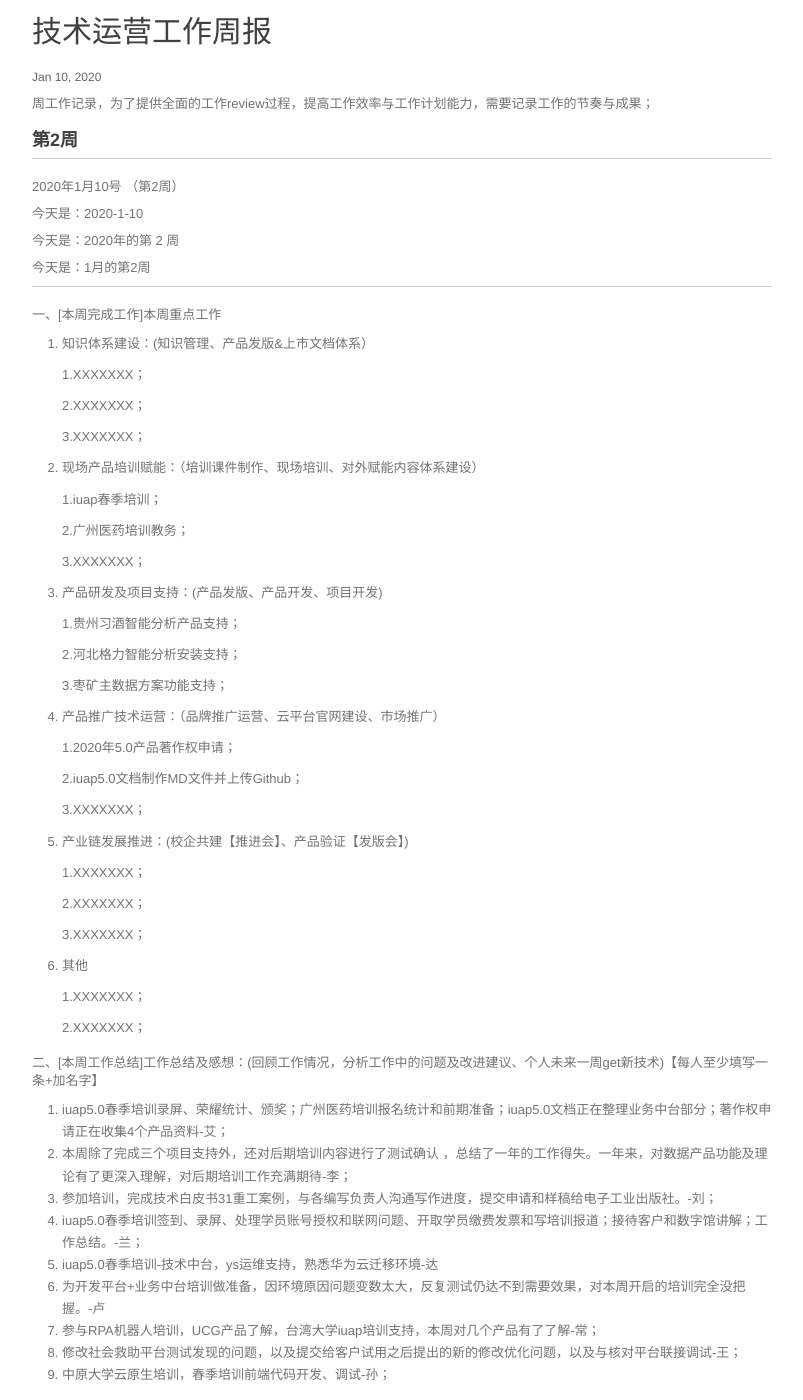
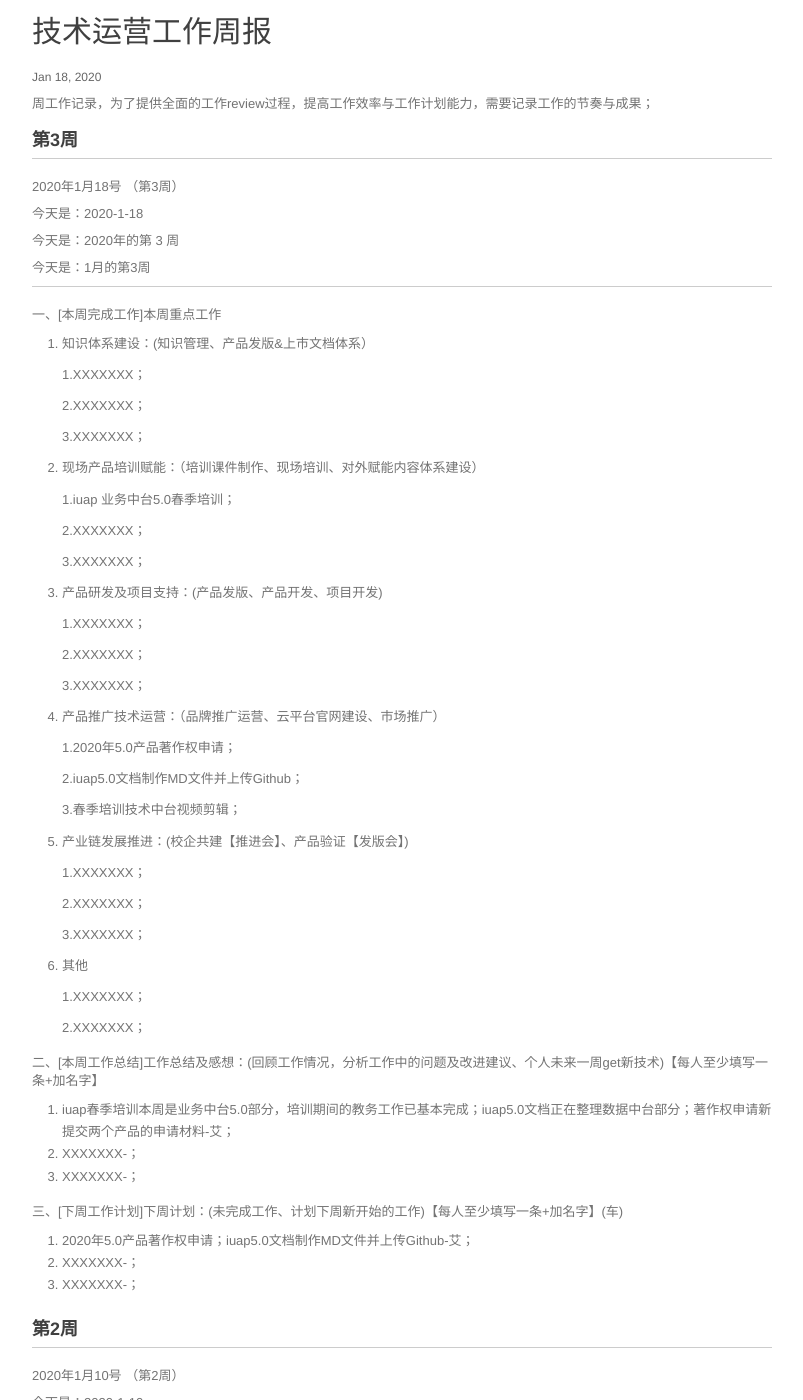
Before and after one commit to walllFlower/blog, a Jekyll site: the page built from _posts/2018-07-17-day_report_cxz.md, in a window 1280 px wide and 1400 px high, scrolled down 203 px. Shown: the whole window, without its empty margins (238-1041 px from the left). Built offline with Jekyll 4.4.1, drawn with Linux system fonts in a browser that asks for light colours; comment, search, counter and statistics services are not loaded.

Commit message:
Update 2018-07-17-day_report_cxz.md

```diff
--- a/_posts/2018-07-17-day_report_cxz.md
+++ b/_posts/2018-07-17-day_report_cxz.md
@@ -1,11 +1,89 @@
 ---
 layout: post
 title:  "技术运营工作周报"
-date:   2020-1-10 14:57:32
+date:   2020-1-18 14:57:32
 categories: 技术运营工作周报
 ---
 
 周工作记录，为了提供全面的工作review过程，提高工作效率与工作计划能力，需要记录工作的节奏与成果；
+
+###  第3周
+
+***
+
+2020年1月18号 （第3周）
+
+今天是：2020-1-18
+
+今天是：2020年的第 3 周
+
+今天是：1月的第3周
+
+***
+
+
+一、[本周完成工作]本周重点工作
+
+1. 知识体系建设：(知识管理、产品发版&上市文档体系）
+
+    1.XXXXXXX；
+
+    2.XXXXXXX；
+
+    3.XXXXXXX；
+
+2. 现场产品培训赋能：（培训课件制作、现场培训、对外赋能内容体系建设）
+
+    1.iuap 业务中台5.0春季培训；
+
+    2.XXXXXXX；
+
+    3.XXXXXXX；
+
+3. 产品研发及项目支持：(产品发版、产品开发、项目开发)
+
+    1.XXXXXXX；
+
+    2.XXXXXXX；
+
+    3.XXXXXXX；
+
+4. 产品推广技术运营：（品牌推广运营、云平台官网建设、市场推广）
+
+    1.2020年5.0产品著作权申请；
+
+    2.iuap5.0文档制作MD文件并上传Github；
+
+    3.春季培训技术中台视频剪辑；
+
+
+5. 产业链发展推进：(校企共建【推进会】、产品验证【发版会】)
+
+    1.XXXXXXX；
+
+    2.XXXXXXX；
+
+    3.XXXXXXX；
+
+6. 其他
+
+    1.XXXXXXX；
+
+    2.XXXXXXX；
+
+二、[本周工作总结]工作总结及感想：(回顾工作情况，分析工作中的问题及改进建议、个人未来一周get新技术)【每人至少填写一条+加名字】
+
+1. iuap春季培训本周是业务中台5.0部分，培训期间的教务工作已基本完成；iuap5.0文档正在整理数据中台部分；著作权申请新提交两个产品的申请材料-艾；
+2. XXXXXXX-；
+3. XXXXXXX-；
+
+三、[下周工作计划]下周计划：(未完成工作、计划下周新开始的工作)【每人至少填写一条+加名字】(车)
+
+1. 2020年5.0产品著作权申请；iuap5.0文档制作MD文件并上传Github-艾；
+2. XXXXXXX-；
+3. XXXXXXX-；
+
+
 
 ###  第2周
 
```
